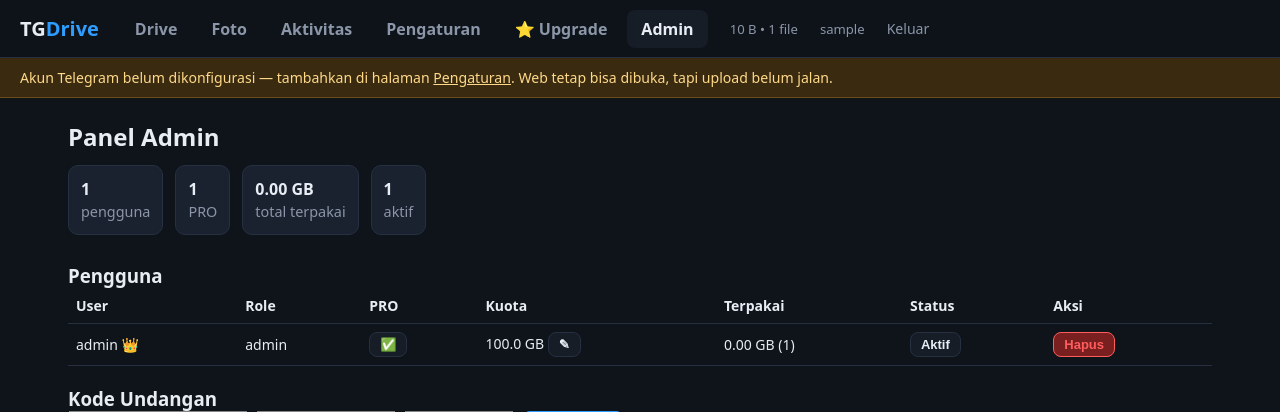
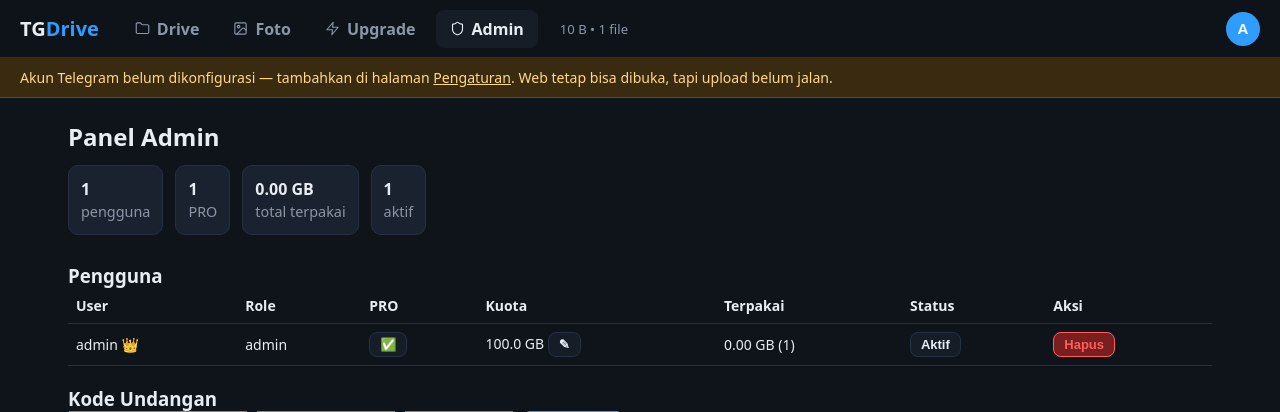
Before and after one commit to diyansantoso26/tgdrive-server, a Flask app: page /admin in a window 1280 px wide. Shown: the top 412 px of the page. Run offline with Flask 3, Linux system fonts and the light colour scheme; the visitor is signed in with stand-in values (Sample User, id 1); data comes from the database, SQL or seed files in the repository; tables that the repository leaves empty hold one stand-in row (values such as "Sample post").

Commit message:
tgdrive-server: UI baru (undo/redo, menu akun, ikon SVG, 5 tema)

```diff
--- a/templates/base.html
+++ b/templates/base.html
@@ -1,5 +1,5 @@
 <!doctype html>
-<html lang="id">
+<html lang="id" data-theme="{{ nav_theme }}">
 <head>
 <meta charset="utf-8">
 <meta name="viewport" content="width=device-width, initial-scale=1">
@@ -11,20 +11,39 @@
 <header class="topbar">
   <a class="brand" href="{{ url_for('drive') }}">TG<span>Drive</span></a>
   <nav>
-    <a href="{{ url_for('drive') }}" class="{% if active=='drive' %}on{% endif %}">Drive</a>
-    <a href="{{ url_for('photos') }}" class="{% if active=='photos' %}on{% endif %}">Foto</a>
-    <a href="{{ url_for('activity') }}" class="{% if active=='activity' %}on{% endif %}">Aktivitas</a>
-    <a href="{{ url_for('settings') }}" class="{% if active=='settings' %}on{% endif %}">Pengaturan</a>
-    <a href="{{ url_for('upgrade_page') }}" class="{% if active=='upgrade' %}on{% endif %}">⭐ Upgrade</a>
-    {% if nav_is_admin %}<a href="{{ url_for('admin_page') }}" class="{% if active=='admin' %}on{% endif %}">Admin</a>{% endif %}
+    <a href="{{ url_for('drive') }}" class="{% if active=='drive' %}on{% endif %}"><svg viewBox="0 0 24 24" fill="none" stroke="currentColor" stroke-width="1.8" stroke-linecap="round" stroke-linejoin="round"><path d="M4 20h16a2 2 0 0 0 2-2V8a2 2 0 0 0-2-2h-7.9a2 2 0 0 1-1.69-.9L9.6 3.9A2 2 0 0 0 7.93 3H4a2 2 0 0 0-2 2v13a2 2 0 0 0 2 2Z"/></svg>Drive</a>
+    <a href="{{ url_for('photos') }}" class="{% if active=='photos' %}on{% endif %}"><svg viewBox="0 0 24 24" fill="none" stroke="currentColor" stroke-width="1.8" stroke-linecap="round" stroke-linejoin="round"><rect width="18" height="18" x="3" y="3" rx="2"/><circle cx="9" cy="9" r="2"/><path d="m21 15-3.1-3.1a2 2 0 0 0-2.8 0L6 21"/></svg>Foto</a>
+    <a href="{{ url_for('upgrade_page') }}" class="{% if active=='upgrade' %}on{% endif %}"><svg viewBox="0 0 24 24" fill="none" stroke="currentColor" stroke-width="1.8" stroke-linecap="round" stroke-linejoin="round"><polygon points="13 2 3 14 12 14 11 22 21 10 12 10 13 2"/></svg>Upgrade</a>
+    {% if nav_is_admin %}<a href="{{ url_for('admin_page') }}" class="{% if active=='admin' %}on{% endif %}"><svg viewBox="0 0 24 24" fill="none" stroke="currentColor" stroke-width="1.8" stroke-linecap="round" stroke-linejoin="round"><path d="M20 13c0 5-3.5 7.5-7.66 8.95a1 1 0 0 1-.67-.01C7.5 20.5 4 18 4 13V6a1 1 0 0 1 1-1c2 0 4.5-1.2 6.24-2.72a1 1 0 0 1 1.52 0C14.51 3.81 17 5 19 5a1 1 0 0 1 1 1z"/></svg>Admin</a>{% endif %}
   </nav>
   <span id="storageInfo" class="storage"></span>
   <span id="livepill" class="livepill hidden" title="Upload berjalan — klik untuk lihat"></span>
-  {% if nav_username %}<span class="storage" title="Login sebagai">{{ nav_username }}</span>{% endif %}
-  <a class="logout" href="{{ url_for('logout') }}">Keluar</a>
+  <div class="accwrap">
+    <button class="avatar" id="accBtn" title="{{ nav_display_name }}">{{ (nav_display_name or '?')[:1].upper() }}</button>
+    <div class="accdrop hidden" id="accDrop">
+      <div class="acchead">
+        <div class="avatar lg">{{ (nav_display_name or '?')[:1].upper() }}</div>
+        <div><div class="accname">{{ nav_display_name }}</div><div class="accuser">@{{ nav_username }}</div>{% if nav_is_pro %}<span class="probadge">⚡ PRO</span>{% endif %}</div>
+      </div>
+      <a class="accmi" id="accRename"><svg viewBox="0 0 24 24" fill="none" stroke="currentColor" stroke-width="1.8" stroke-linecap="round" stroke-linejoin="round"><path d="M17 3a2.85 2.83 0 1 1 4 4L7.5 20.5 2 22l1.5-5.5Z"/></svg>Ubah nama tampilan</a>
+      <a class="accmi" href="{{ url_for('settings') }}#akun"><svg viewBox="0 0 24 24" fill="none" stroke="currentColor" stroke-width="1.8" stroke-linecap="round" stroke-linejoin="round"><path d="M19 21v-2a4 4 0 0 0-4-4H9a4 4 0 0 0-4 4v2"/><circle cx="12" cy="7" r="4"/></svg>Akun Telegram</a>
+      <div class="accgrp">Lainnya</div>
+      <a class="accmi" href="{{ url_for('activity') }}"><svg viewBox="0 0 24 24" fill="none" stroke="currentColor" stroke-width="1.8" stroke-linecap="round" stroke-linejoin="round"><circle cx="12" cy="12" r="10"/><polyline points="12 6 12 12 16 14"/></svg>Riwayat aktivitas</a>
+      <a class="accmi" href="{{ url_for('settings') }}"><svg viewBox="0 0 24 24" fill="none" stroke="currentColor" stroke-width="1.8" stroke-linecap="round" stroke-linejoin="round"><line x1="21" x2="14" y1="4" y2="4"/><line x1="10" x2="3" y1="4" y2="4"/><line x1="21" x2="12" y1="12" y2="12"/><line x1="8" x2="3" y1="12" y2="12"/><line x1="21" x2="16" y1="20" y2="20"/><line x1="12" x2="3" y1="20" y2="20"/><line x1="14" x2="14" y1="2" y2="6"/><line x1="8" x2="8" y1="10" y2="14"/><line x1="16" x2="16" y1="18" y2="22"/></svg>Pengaturan</a>
+      <div class="accmi" id="accTheme"><svg viewBox="0 0 24 24" fill="none" stroke="currentColor" stroke-width="1.8" stroke-linecap="round" stroke-linejoin="round"><circle cx="12" cy="12" r="10"/><circle cx="8.5" cy="10" r=".9" fill="currentColor" stroke="none"/><circle cx="12" cy="7.5" r=".9" fill="currentColor" stroke="none"/><circle cx="15.5" cy="10" r=".9" fill="currentColor" stroke="none"/><path d="M12 22a10 10 0 1 1 10-10c0 2.5-2 2.5-2 5a2 2 0 0 1-2 2h-2a2 2 0 0 0-2 2c0 1-1 1-2 1z"/></svg>Tema<span class="acctag" id="themeTag">{{ nav_themes[nav_theme].nama }}</span></div>
+      <div class="themesub hidden" id="themeSub">
+        {% for key, t in nav_themes.items() %}
+        <button class="themeopt{% if key==nav_theme %} on{% endif %}" data-theme="{{ key }}" data-nama="{{ t.nama }}"><span class="tdot" data-tdot="{{ key }}"></span>{{ t.nama }}</button>
+        {% endfor %}
+      </div>
+      {% if not nav_is_pro %}<a class="accmi" href="{{ url_for('upgrade_page') }}"><svg viewBox="0 0 24 24" fill="none" stroke="currentColor" stroke-width="1.8" stroke-linecap="round" stroke-linejoin="round"><polygon points="13 2 3 14 12 14 11 22 21 10 12 10 13 2"/></svg>Upgrade ke PRO</a>{% endif %}
+      <div class="accdiv"></div>
+      <a class="accmi" href="{{ url_for('logout') }}"><svg viewBox="0 0 24 24" fill="none" stroke="currentColor" stroke-width="1.8" stroke-linecap="round" stroke-linejoin="round"><path d="M9 21H5a2 2 0 0 1-2-2V5a2 2 0 0 1 2-2h4"/><polyline points="16 17 21 12 16 7"/><line x1="21" x2="9" y1="12" y2="12"/></svg>Keluar</a>
+    </div>
+  </div>
 </header>
 {% if not configured %}
-<div class="warnbar">Akun Telegram belum dikonfigurasi — tambahkan di halaman <a href="{{ url_for('settings') }}" style="color:#ffd98a">Pengaturan</a>. Web tetap bisa dibuka, tapi upload belum jalan.</div>
+<div class="warnbar">Akun Telegram belum dikonfigurasi — tambahkan di halaman <a href="{{ url_for('settings') }}#akun" style="color:#ffd98a">Pengaturan</a>. Web tetap bisa dibuka, tapi upload belum jalan.</div>
 {% endif %}
 {% endif %}
 <main class="wrap">
@@ -39,6 +58,34 @@
 </div>
 <script>var ON_DIRECT={{ 'true' if is_direct else 'false' }};</script>
 <script src="{{ url_for('static', filename='app.js') }}?v={{ asset_v }}"></script>
+<script>
+/* menu akun */
+(function(){
+  const btn=document.getElementById('accBtn'),drop=document.getElementById('accDrop');
+  if(!btn||!drop)return;
+  btn.addEventListener('click',e=>{e.stopPropagation();drop.classList.toggle('hidden')});
+  document.addEventListener('click',e=>{if(!drop.classList.contains('hidden')&&!e.target.closest('.accwrap'))drop.classList.add('hidden')});
+  document.addEventListener('keydown',e=>{if(e.key==='Escape')drop.classList.add('hidden')});
+  document.getElementById('accRename').addEventListener('click',async()=>{
+    const v=await askName('Nama tampilan',{{ nav_display_name|tojson }});
+    if(v===null||v==={{ nav_display_name|tojson }})return;
+    try{
+      const r=await fetch('/api/profile',{method:'PUT',headers:{'Content-Type':'application/json'},body:JSON.stringify({display_name:v})});
+      if(r.ok)location.reload();else alert('Gagal menyimpan nama.');
+    }catch(e){alert('Gagal menyimpan nama.')}
+  });
+  const sub=document.getElementById('themeSub');
+  document.getElementById('accTheme').addEventListener('click',e=>{e.stopPropagation();sub.classList.toggle('hidden')});
+  sub.querySelectorAll('.themeopt').forEach(b=>b.addEventListener('click',async ev=>{
+    ev.stopPropagation();
+    const t=b.dataset.theme;
+    document.documentElement.dataset.theme=t;
+    sub.querySelectorAll('.themeopt').forEach(x=>x.classList.toggle('on',x===b));
+    document.getElementById('themeTag').textContent=b.dataset.nama;
+    try{await fetch('/api/profile',{method:'PUT',headers:{'Content-Type':'application/json'},body:JSON.stringify({theme:t})})}catch(e){}
+  }));
+})();
+</script>
 {% block scripts %}{% endblock %}
 </body>
 </html>
```
